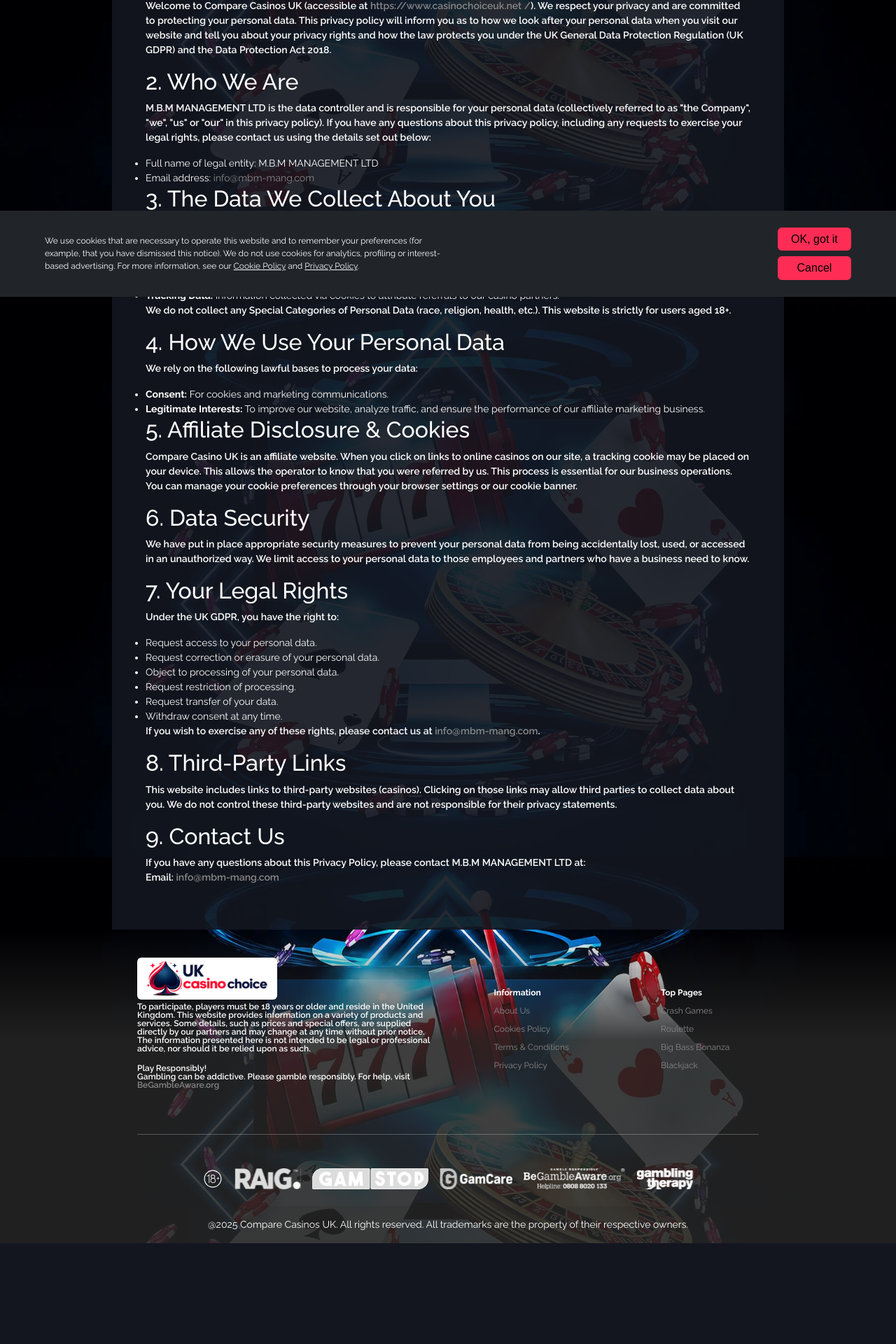
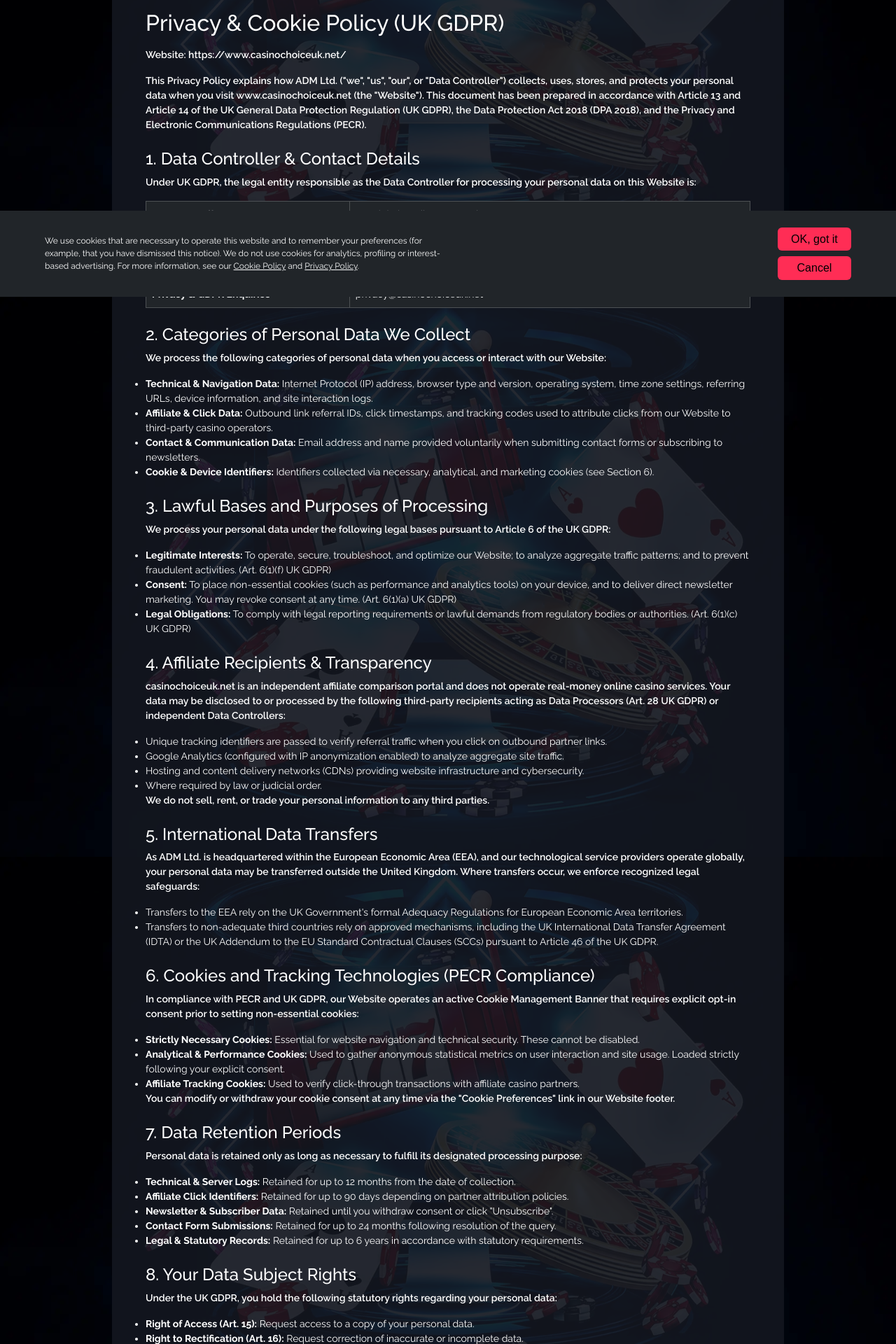
Before and after one commit to Avner152/casino-uk, a React (Create React App) app: page /privacy-policy in a window 1280 px wide. Shown: the part 376-2296 px from the top of the page at 70% size. Before the commit the page ends 2152 px from the top, so only its background shows below. Built offline with nearby package versions, Linux system fonts and the light colour scheme.

Commit message:
privacy policy added

```diff
--- a/src/components/paginations/PrivacyPolicy.jsx
+++ b/src/components/paginations/PrivacyPolicy.jsx
@@ -1,5 +1,4 @@
 import { Helmet } from "react-helmet";
-import { Link } from "react-router-dom";
 
 export default function PrivacyPolicy() {
   const curDate = new Date();
@@ -16,128 +15,327 @@
       </Helmet>
       <div className="_w-100 text-bg-dark text-white pt-5 pb-5 mt-3 information">
         <div className="m-auto pt-3">
-          <span>
-            Last Updated: {curDate.toLocaleString("default", { month: "long" })}{" "}
-            , {curDate.getFullYear()}
-          </span>
+          <span>Last Updated: {curDate.getFullYear()}</span>
+          <h2 className="mt-3 mb-3">Privacy & Cookie Policy (UK GDPR)</h2>
           <p>
-            Welcome to Compare Casinos UK (accessible at{" "}
-            <Link to="/">https://www.casinochoiceuk.net /</Link>
-            ). We respect your privacy and are committed to protecting your
-            personal data. This privacy policy will inform you as to how we look
-            after your personal data when you visit our website and tell you
-            about your privacy rights and how the law protects you under the UK
-            General Data Protection Regulation (UK GDPR) and the Data Protection
-            Act 2018.
+            Website:{" "}
+            <a
+              href="https://www.casinochoiceuk.net/"
+              className="text-white"
+              target="_blank"
+              rel="noreferrer"
+            >
+              https://www.casinochoiceuk.net/
+            </a>
+          </p>
+          <p>
+            This Privacy Policy explains how ADM Ltd. (&quot;we&quot;,
+            &quot;us&quot;, &quot;our&quot;, or &quot;Data Controller&quot;)
+            collects, uses, stores, and protects your personal data when you
+            visit www.casinochoiceuk.net (the &quot;Website&quot;). This
+            document has been prepared in accordance with Article 13 and Article
+            14 of the UK General Data Protection Regulation (UK GDPR), the Data
+            Protection Act 2018 (DPA 2018), and the Privacy and Electronic
+            Communications Regulations (PECR).
           </p>
 
-          <h2>2. Who We Are</h2>
+          <div className="mt-4">
+            <h4>1. Data Controller & Contact Details</h4>
             <p>
-            M.B.M MANAGEMENT LTD is the data controller and is responsible for
-            your personal data (collectively referred to as "the Company", "we",
-            "us" or "our" in this privacy policy). If you have any questions
-            about this privacy policy, including any requests to exercise your
-            legal rights, please contact us using the details set out below:
+              Under UK GDPR, the legal entity responsible as the Data Controller
+              for processing your personal data on this Website is:
             </p>
-          <ul>
-            <li>Full name of legal entity: M.B.M MANAGEMENT LTD</li>
-            <li>
-              Email address:{" "}
-              <a href="mailto:info@mbm-mang.com">info@mbm-mang.com</a>
-            </li>
-          </ul>
+            <div className="table-responsive">
+              <table className="table table-dark table-bordered align-middle mb-0">
+                <tbody>
+                  <tr>
+                    <th scope="row" className="text-light">
+                      Data Controller
+                    </th>
+                    <td>UK Digital Media Group Ltd.</td>
+                  </tr>
+                  <tr>
+                    <th scope="row" className="text-light">
+                      Registered Address
+                    </th>
+                    <td>100 Bishopsgate, London, EC2N 4AG, United Kingdom</td>
+                  </tr>
+                  <tr>
+                    <th scope="row" className="text-light">
+                      VAT / Tax ID
+                    </th>
+                    <td>GB 349602647</td>
+                  </tr>
+                  <tr>
+                    <th scope="row" className="text-light">
+                      Privacy & GDPR Enquiries
+                    </th>
+                    <td>
+                      <a
+                        href="mailto:privacy@casinochoiceuk.net"
+                        className="text-white"
+                      >
+                        privacy@casinochoiceuk.net
+                      </a>
+                    </td>
+                  </tr>
+                </tbody>
+              </table>
+            </div>
+          </div>
 
-          <h2>3. The Data We Collect About You</h2>
+          <div className="mt-4">
+            <h4>2. Categories of Personal Data We Collect</h4>
             <p>
-            We may collect, use, store and transfer different kinds of personal
-            data about you, which we have grouped together as follows:
+              We process the following categories of personal data when you
+              access or interact with our Website:
             </p>
             <ul>
               <li>
-              <strong>Identity & Contact Data:</strong> May include your name
-              and email address if you contact us directly or subscribe to a
-              newsletter.
+                <strong>Technical & Navigation Data:</strong> Internet Protocol
+                (IP) address, browser type and version, operating system, time
+                zone settings, referring URLs, device information, and site
+                interaction logs.
               </li>
               <li>
-              <strong>Technical Data:</strong> Includes IP address, browser type
-              and version, time zone setting, operating system, and platform.
+                <strong>Affiliate & Click Data:</strong> Outbound link referral
+                IDs, click timestamps, and tracking codes used to attribute
+                clicks from our Website to third-party casino operators.
               </li>
               <li>
-              <strong>Usage Data:</strong> Includes information about how you
-              use our website and which affiliate links you click.
+                <strong>Contact & Communication Data:</strong> Email address and
+                name provided voluntarily when submitting contact forms or
+                subscribing to newsletters.
               </li>
               <li>
-              <strong>Tracking Data:</strong> Information collected via cookies
-              to attribute referrals to our casino partners.
+                <strong>Cookie & Device Identifiers:</strong> Identifiers
+                collected via necessary, analytical, and marketing cookies (see
+                Section 6).
+              </li>
+            </ul>
+          </div>
+
+          <div className="mt-4">
+            <h4>3. Lawful Bases and Purposes of Processing</h4>
+            <p>
+              We process your personal data under the following legal bases
+              pursuant to Article 6 of the UK GDPR:
+            </p>
+            <ul>
+              <li>
+                <strong>Legitimate Interests:</strong> To operate, secure,
+                troubleshoot, and optimize our Website; to analyze aggregate
+                traffic patterns; and to prevent fraudulent activities. (Art.
+                6(1)(f) UK GDPR)
+              </li>
+              <li>
+                <strong>Consent:</strong> To place non-essential cookies (such
+                as performance and analytics tools) on your device, and to
+                deliver direct newsletter marketing. You may revoke consent at
+                any time. (Art. 6(1)(a) UK GDPR)
+              </li>
+              <li>
+                <strong>Legal Obligations:</strong> To comply with legal
+                reporting requirements or lawful demands from regulatory bodies
+                or authorities. (Art. 6(1)(c) UK GDPR)
+              </li>
+            </ul>
+          </div>
+
+          <div className="mt-4">
+            <h4>4. Affiliate Recipients & Transparency</h4>
+            <p>
+              casinochoiceuk.net is an independent affiliate comparison portal
+              and does not operate real-money online casino services. Your data
+              may be disclosed to or processed by the following third-party
+              recipients acting as Data Processors (Art. 28 UK GDPR) or
+              independent Data Controllers:
+            </p>
+            <ul>
+              <li>
+                Unique tracking identifiers are passed to verify referral
+                traffic when you click on outbound partner links.
+              </li>
+              <li>
+                Google Analytics (configured with IP anonymization enabled) to
+                analyze aggregate site traffic.
+              </li>
+              <li>
+                Hosting and content delivery networks (CDNs) providing website
+                infrastructure and cybersecurity.
+              </li>
+              <li>Where required by law or judicial order.</li>
+            </ul>
+            <p>
+              We do not sell, rent, or trade your personal information to any
+              third parties.
+            </p>
+          </div>
+
+          <div className="mt-4">
+            <h4>5. International Data Transfers</h4>
+            <p>
+              As ADM Ltd. is headquartered within the European Economic Area
+              (EEA), and our technological service providers operate globally,
+              your personal data may be transferred outside the United Kingdom.
+              Where transfers occur, we enforce recognized legal safeguards:
+            </p>
+            <ul>
+              <li>
+                Transfers to the EEA rely on the UK Government&apos;s formal
+                Adequacy Regulations for European Economic Area territories.
+              </li>
+              <li>
+                Transfers to non-adequate third countries rely on approved
+                mechanisms, including the UK International Data Transfer
+                Agreement (IDTA) or the UK Addendum to the EU Standard
+                Contractual Clauses (SCCs) pursuant to Article 46 of the UK
+                GDPR.
+              </li>
+            </ul>
+          </div>
+
+          <div className="mt-4">
+            <h4>6. Cookies and Tracking Technologies (PECR Compliance)</h4>
+            <p>
+              In compliance with PECR and UK GDPR, our Website operates an
+              active Cookie Management Banner that requires explicit opt-in
+              consent prior to setting non-essential cookies:
+            </p>
+            <ul>
+              <li>
+                <strong>Strictly Necessary Cookies:</strong> Essential for
+                website navigation and technical security. These cannot be
+                disabled.
+              </li>
+              <li>
+                <strong>Analytical & Performance Cookies:</strong> Used to
+                gather anonymous statistical metrics on user interaction and
+                site usage. Loaded strictly following your explicit consent.
+              </li>
+              <li>
+                <strong>Affiliate Tracking Cookies:</strong> Used to verify
+                click-through transactions with affiliate casino partners.
               </li>
             </ul>
             <p>
-            We do not collect any Special Categories of Personal Data (race,
-            religion, health, etc.). This website is strictly for users aged
-            18+.
+              You can modify or withdraw your cookie consent at any time via the
+              &quot;Cookie Preferences&quot; link in our Website footer.
             </p>
+          </div>
 
-          <h2>4. How We Use Your Personal Data</h2>
-          <p>We rely on the following lawful bases to process your data:</p>
+          <div className="mt-4">
+            <h4>7. Data Retention Periods</h4>
+            <p>
+              Personal data is retained only as long as necessary to fulfill its
+              designated processing purpose:
+            </p>
             <ul>
               <li>
-              <strong>Consent:</strong> For cookies and marketing
-              communications.
+                <strong>Technical & Server Logs:</strong> Retained for up to 12
+                months from the date of collection.
               </li>
               <li>
-              <strong>Legitimate Interests:</strong> To improve our website,
-              analyze traffic, and ensure the performance of our affiliate
-              marketing business.
+                <strong>Affiliate Click Identifiers:</strong> Retained for up to
+                90 days depending on partner attribution policies.
+              </li>
+              <li>
+                <strong>Newsletter & Subscriber Data:</strong> Retained until
+                you withdraw consent or click &quot;Unsubscribe&quot;.
+              </li>
+              <li>
+                <strong>Contact Form Submissions:</strong> Retained for up to 24
+                months following resolution of the query.
+              </li>
+              <li>
+                <strong>Legal & Statutory Records:</strong> Retained for up to 6
+                years in accordance with statutory requirements.
               </li>
             </ul>
+          </div>
 
-          <h2>5. Affiliate Disclosure & Cookies</h2>
+          <div className="mt-4">
+            <h4>8. Your Data Subject Rights</h4>
             <p>
-            Compare Casino UK is an affiliate website. When you click on links
-            to online casinos on our site, a tracking cookie may be placed on
-            your device. This allows the operator to know that you were referred
-            by us. This process is essential for our business operations. You
-            can manage your cookie preferences through your browser settings or
-            our cookie banner.
+              Under the UK GDPR, you hold the following statutory rights
+              regarding your personal data:
             </p>
-
-          <h2>6. Data Security</h2>
-          <p>
-            We have put in place appropriate security measures to prevent your
-            personal data from being accidentally lost, used, or accessed in an
-            unauthorized way. We limit access to your personal data to those
-            employees and partners who have a business need to know.
-          </p>
-
-          <h2>7. Your Legal Rights</h2>
-          <p>Under the UK GDPR, you have the right to:</p>
             <ul>
-            <li>Request access to your personal data.</li>
-            <li>Request correction or erasure of your personal data.</li>
-            <li>Object to processing of your personal data.</li>
-            <li>Request restriction of processing.</li>
-            <li>Request transfer of your data.</li>
-            <li>Withdraw consent at any time.</li>
+              <li>
+                <strong>Right of Access (Art. 15):</strong> Request access to a
+                copy of your personal data.
+              </li>
+              <li>
+                <strong>Right to Rectification (Art. 16):</strong> Request
+                correction of inaccurate or incomplete data.
+              </li>
+              <li>
+                <strong>Right to Erasure (Art. 17):</strong> Request erasure of
+                your personal data (&quot;Right to be Forgotten&quot;).
+              </li>
+              <li>
+                <strong>Right to Restrict Processing (Art. 18):</strong> Request
+                restriction of processing under specified conditions.
+              </li>
+              <li>
+                <strong>Right to Data Portability (Art. 20):</strong> Receive
+                your data in a structured, machine-readable format.
+              </li>
+              <li>
+                <strong>Right to Object (Art. 21):</strong> Object to processing
+                based on legitimate interests or direct marketing.
+              </li>
+              <li>
+                <strong>Right to Withdraw Consent (Art. 7(3)):</strong> Withdraw
+                consent at any time without affecting prior lawful processing.
+              </li>
             </ul>
             <p>
-            If you wish to exercise any of these rights, please contact us at{" "}
-            <a href="mailto:info@mbm-mang.com">info@mbm-mang.com</a>.
+              To exercise any of these rights, please email us at{" "}
+              <a
+                href="mailto:privacy@casinochoiceuk.net"
+                className="text-white"
+              >
+                privacy@casinochoiceuk.net
+              </a>
+              . We will respond within one calendar month.
             </p>
+          </div>
 
-          <h2>8. Third-Party Links</h2>
+          <div className="mt-4">
+            <h4>9. Age Restriction (18+ Only)</h4>
             <p>
-            This website includes links to third-party websites (casinos).
-            Clicking on those links may allow third parties to collect data
-            about you. We do not control these third-party websites and are not
-            responsible for their privacy statements.
+              This Website is strictly intended for individuals who are 18 years
+              of age or older. We do not knowingly process data from minors. If
+              we discover that an individual under 18 has submitted personal
+              data to us, it will be deleted immediately.
             </p>
+          </div>
 
-          <h2>9. Contact Us</h2>
+          <div className="mt-4">
+            <h4>10. Right to Lodge a Complaint with the ICO</h4>
             <p>
-            If you have any questions about this Privacy Policy, please contact
-            M.B.M MANAGEMENT LTD at: <br />
-            Email: <a href="mailto:info@mbm-mang.com">info@mbm-mang.com</a>
+              If you believe our processing of your personal data infringes UK
+              data protection law, you have the statutory right to file a
+              complaint with the United Kingdom supervisory authority:
             </p>
+            <p>
+              <strong>Information Commissioner&apos;s Office (ICO)</strong>
+              <br />
+              Wycliffe House, Water Lane, Wilmslow, Cheshire, SK9 5AF, United
+              Kingdom
+              <br />
+              Helpline: 0303 123 1113 | Website:{" "}
+              <a
+                href="https://ico.org.uk"
+                className="text-white"
+                target="_blank"
+                rel="noreferrer"
+              >
+                https://ico.org.uk
+              </a>
+            </p>
+          </div>
         </div>
       </div>
     </>
```
Lines whose indentation alone changed are shown as unchanged.
